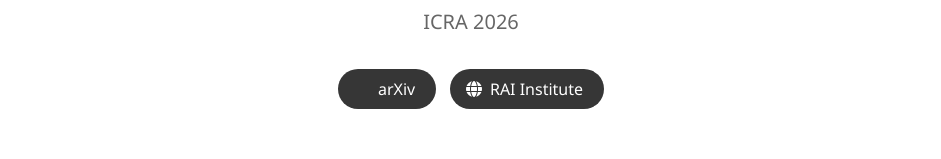
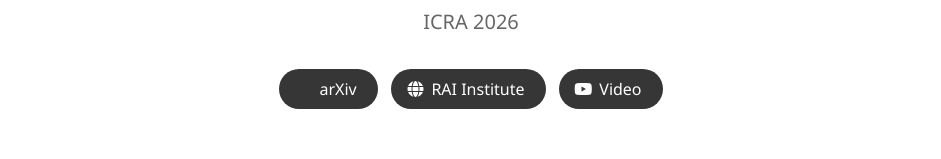
Before and after one commit to imi-umv/imi-umv.github.io, a plain HTML site: page index.html in a window 1280 px wide. Shown: the part 252-411 px from the top of the page, without its empty margins (169-1110 px from the left). Drawn offline with nearby package versions, Linux system fonts and the light colour scheme; some icons are missing; a web font is replaced by a local one.

Commit message:
Restore Video button with YouTube link
Co-Authored-By: Claude Opus 4.8 (1M context) <noreply@anthropic.com>

```diff
--- a/index.html
+++ b/index.html
@@ -66,6 +66,17 @@
                     <i class="fas fa-globe"></i>
                   </span>
                   <span>RAI Institute</span>
+                </a>
+              </span>
+              <!-- YouTube -->
+              <span class="link-block">
+                <a href="https://www.youtube.com/watch?v=6wQgpGYvG10"
+                   target="_blank"
+                   class="external-link button is-normal is-rounded is-dark">
+                  <span class="icon">
+                    <i class="fab fa-youtube"></i>
+                  </span>
+                  <span>Video</span>
                 </a>
               </span>
             </div>
```
